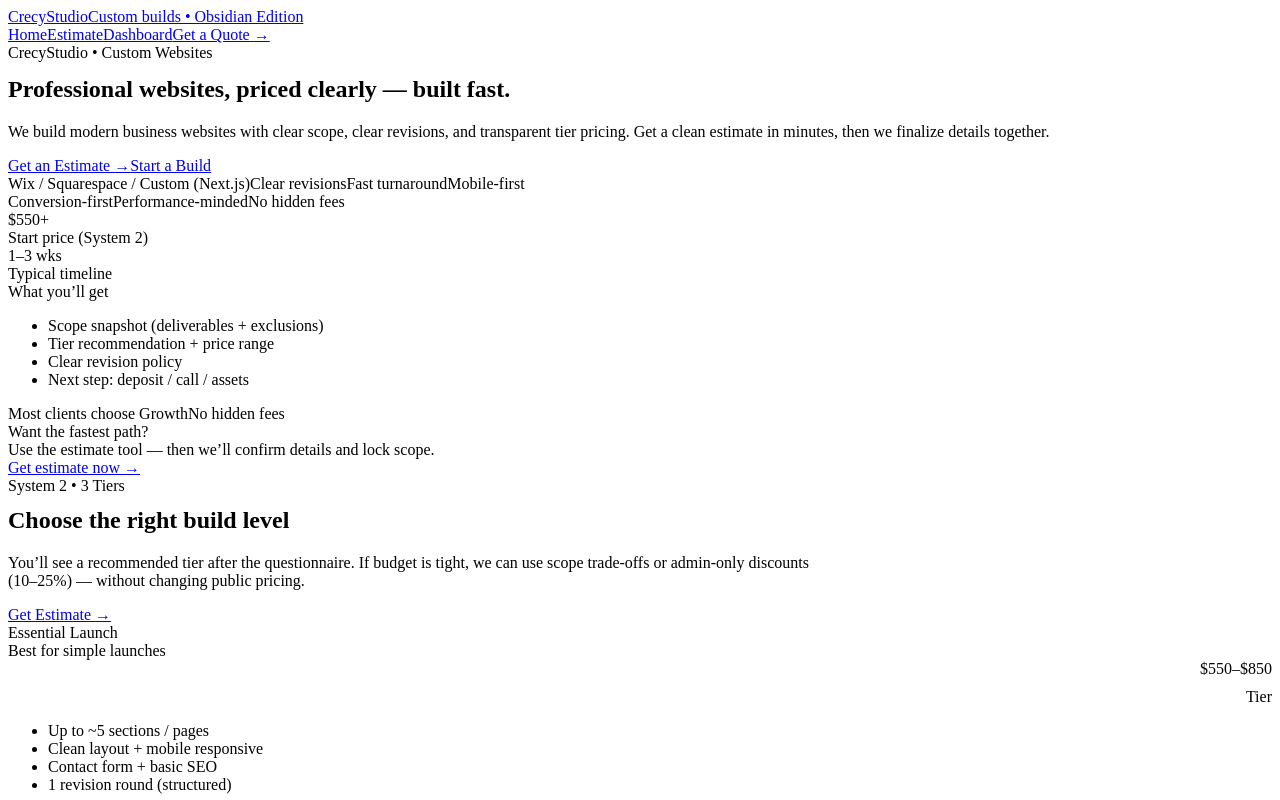
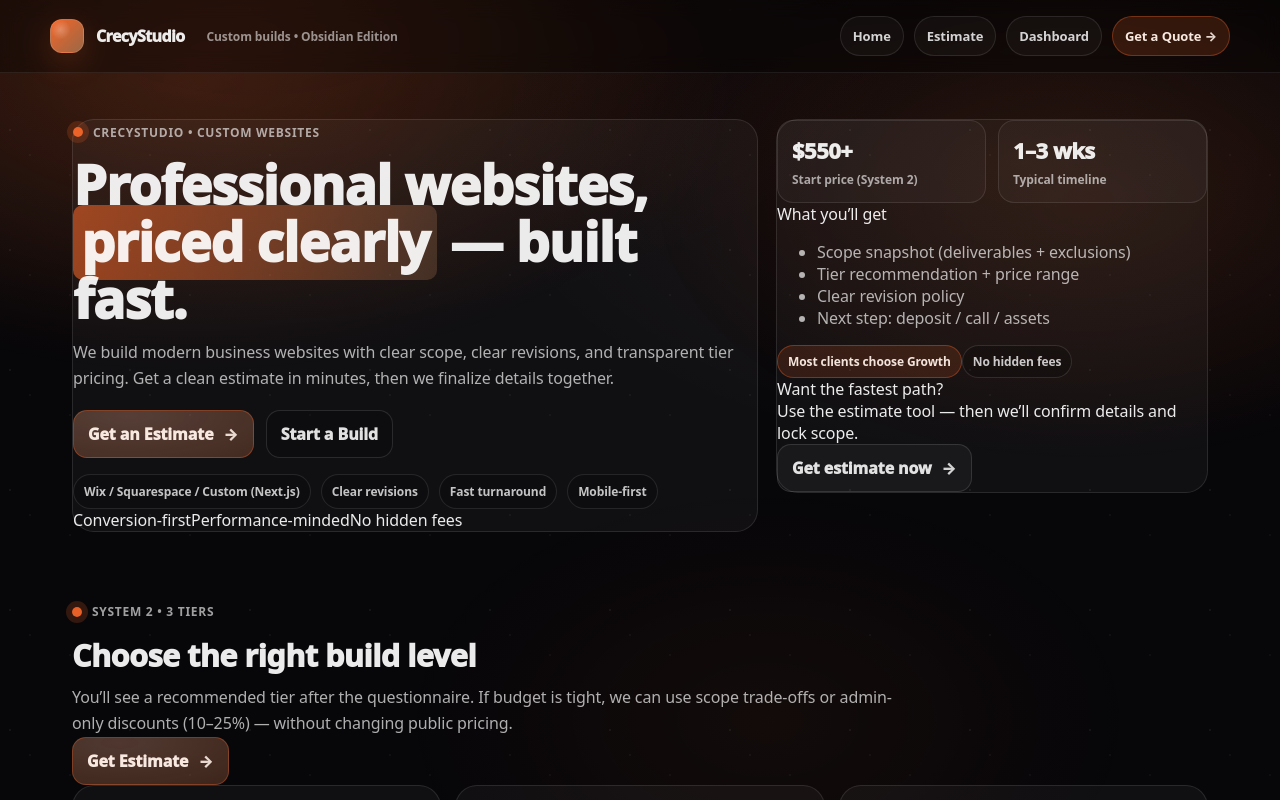
Before and after one commit to kkoly10/website-builder, a Next.js app: page / in a window 1280 px wide. Shown: the top 800 px of the page. Built offline with nearby package versions, Linux system fonts and the light colour scheme.

Commit message:
Update globals.css

```diff
--- a/app/globals.css
+++ b/app/globals.css
@@ -1,141 +1,413 @@
-/* ===== Estimate Stepper + Questionnaire (WOW+) ===== */
+/* ===============================
+   CrecyStudio — Obsidian Orange
+   "WOW" Brand System
+================================ */
 
-.stepper{
+:root{
+  --bg: #07070a;
+  --fg: rgba(255,255,255,0.92);
+  --muted: rgba(255,255,255,0.68);
+  --muted2: rgba(255,255,255,0.52);
+
+  --panel: rgba(255,255,255,0.06);
+  --panel2: rgba(255,255,255,0.08);
+  --stroke: rgba(255,255,255,0.12);
+  --stroke2: rgba(255,255,255,0.16);
+
+  --accent: #FF6A2A;
+  --accent2: #FFB07A;
+  --accentSoft: rgba(255,106,42,0.16);
+  --accentStroke: rgba(255,106,42,0.32);
+
+  --shadow: 0 14px 40px rgba(0,0,0,0.55);
+  --radius: 18px;
+  --radius2: 22px;
+}
+
+*{ box-sizing: border-box; }
+html, body{ height: 100%; }
+body{
+  margin: 0;
+  background: radial-gradient(1200px 600px at 20% 0%, rgba(255,106,42,0.10), transparent 55%),
+              radial-gradient(900px 500px at 80% 20%, rgba(255,106,42,0.06), transparent 60%),
+              var(--bg);
+  color: var(--fg);
+  font-family: ui-sans-serif, system-ui, -apple-system, Segoe UI, Roboto, Arial, "Apple Color Emoji","Segoe UI Emoji";
+  letter-spacing: -0.1px;
+}
+
+a{ color: inherit; text-decoration: none; }
+p{ margin: 0; color: var(--muted); line-height: 1.65; }
+ul{ color: var(--muted); }
+
+.container{
+  max-width: 1180px;
+  padding: 0 22px;
+  margin: 0 auto;
+}
+
+/* ---------- Background FX ---------- */
+.bgFx{
+  position: fixed;
+  inset: 0;
+  pointer-events: none;
+  background:
+    radial-gradient(900px 500px at 15% 10%, rgba(255,106,42,0.18), transparent 60%),
+    radial-gradient(700px 420px at 85% 25%, rgba(255,106,42,0.10), transparent 65%),
+    radial-gradient(600px 380px at 60% 90%, rgba(255,106,42,0.06), transparent 65%);
+  filter: blur(0px);
+  opacity: 0.9;
+  z-index: 0;
+}
+
+.starfield{
+  position: fixed;
+  inset: 0;
+  pointer-events: none;
+  background-image:
+    radial-gradient(circle at 10px 10px, rgba(255,255,255,0.16) 1px, transparent 1.5px),
+    radial-gradient(circle at 30px 35px, rgba(255,255,255,0.12) 1px, transparent 1.5px),
+    radial-gradient(circle at 70px 55px, rgba(255,255,255,0.10) 1px, transparent 1.5px);
+  background-size: 120px 120px;
+  opacity: 0.35;
+  z-index: 0;
+}
+
+/* ---------- Top Nav ---------- */
+.topNav{
+  position: sticky;
+  top: 0;
+  z-index: 10;
+  backdrop-filter: blur(10px);
+  background: rgba(0,0,0,0.35);
+  border-bottom: 1px solid rgba(255,255,255,0.08);
+}
+.navInner{
+  display: flex;
+  align-items: center;
+  justify-content: space-between;
+  gap: 16px;
+  padding: 16px 0;
+}
+.brand{
   display:flex;
+  align-items:center;
+  gap: 12px;
+  min-width: 240px;
+}
+.brandMark{
+  width: 34px;
+  height: 34px;
+  border-radius: 12px;
+  background:
+    radial-gradient(18px 18px at 30% 30%, rgba(255,255,255,0.25), transparent 55%),
+    linear-gradient(135deg, rgba(255,106,42,0.95), rgba(255,176,122,0.55));
+  border: 1px solid rgba(255,255,255,0.12);
+  box-shadow: 0 10px 30px rgba(255,106,42,0.20);
+}
+.brandText{
+  font-weight: 950;
+  letter-spacing: -0.6px;
+}
+.brandTag{
+  margin-left: 10px;
+  font-size: 12px;
+  color: rgba(255,255,255,0.55);
+  font-weight: 800;
+  white-space: nowrap;
+}
+.navLinks{
+  display: flex;
+  align-items: center;
   gap: 10px;
   flex-wrap: wrap;
-  align-items:center;
+  justify-content: flex-end;
+}
+.navLink{
   padding: 10px 12px;
-  border-radius: 16px;
-  border: 1px solid rgba(255,255,255,.10);
-  background: rgba(0,0,0,.18);
+  border-radius: 999px;
+  border: 1px solid rgba(255,255,255,0.10);
+  background: rgba(255,255,255,0.03);
+  color: rgba(255,255,255,0.82);
+  font-weight: 850;
+  font-size: 13px;
+  transition: transform .14s ease, border-color .14s ease, background .14s ease;
 }
-.stepperItem{
-  display:flex;
-  align-items:center;
+.navLink:hover{
+  transform: translateY(-1px);
+  border-color: rgba(255,255,255,0.16);
+  background: rgba(255,255,255,0.05);
+}
+.navCta{
+  border-color: var(--accentStroke);
+  background: var(--accentSoft);
+  color: rgba(255,240,232,0.96);
+}
+
+/* ---------- Typography ---------- */
+.h1{
+  font-size: clamp(34px, 4.2vw, 56px);
+  font-weight: 980;
+  letter-spacing: -1.0px;
+  line-height: 1.06;
+  margin: 0;
+}
+.h2{
+  font-size: clamp(22px, 2.4vw, 32px);
+  font-weight: 970;
+  letter-spacing: -0.6px;
+  margin: 0;
+}
+.kicker{
+  display: inline-flex;
+  align-items: center;
   gap: 10px;
+  font-size: 12px;
+  letter-spacing: 0.06em;
+  text-transform: uppercase;
+  font-weight: 900;
+  color: rgba(255,255,255,0.62);
+}
+.kickerDot{
+  width: 10px;
+  height: 10px;
+  border-radius: 999px;
+  background: rgba(255,106,42,0.9);
+  box-shadow: 0 0 0 6px rgba(255,106,42,0.18);
+}
+.underline{
+  background: linear-gradient(90deg, rgba(255,106,42,0.55), rgba(255,176,122,0.18));
+  padding: 0 8px 2px;
+  border-radius: 10px;
+  box-decoration-break: clone;
+}
+
+/* ---------- UI Blocks ---------- */
+.section{ padding: 42px 0; position: relative; z-index: 1; }
+.sectionSm{ padding: 20px 0; position: relative; z-index: 1; }
+
+.card{
+  border-radius: var(--radius2);
+  border: 1px solid rgba(255,255,255,0.10);
+  background: rgba(255,255,255,0.04);
+  box-shadow: 0 0 0 rgba(0,0,0,0);
+  position: relative;
+}
+.cardInner{ padding: 18px; }
+.cardHover{
+  transition: transform .16s ease, border-color .16s ease, background .16s ease, box-shadow .16s ease;
+}
+.cardHover:hover{
+  transform: translateY(-2px);
+  border-color: rgba(255,255,255,0.16);
+  background: rgba(255,255,255,0.06);
+  box-shadow: var(--shadow);
+}
+
+.panel{
+  border-radius: var(--radius2);
+  border: 1px solid rgba(255,255,255,0.10);
+  background: rgba(0,0,0,0.25);
+  overflow: hidden;
+}
+.panelHeader{
+  padding: 18px;
+  border-bottom: 1px solid rgba(255,255,255,0.08);
+  background: radial-gradient(600px 200px at 20% 0%, rgba(255,106,42,0.10), transparent 60%),
+              rgba(255,255,255,0.02);
+}
+.panelBody{ padding: 18px; }
+
+.hr{
+  height: 1px;
+  background: rgba(255,255,255,0.10);
+  margin: 16px 0;
+}
+
+/* ---------- Buttons ---------- */
+.btn{
+  display: inline-flex;
+  align-items: center;
+  justify-content: center;
+  gap: 10px;
+  padding: 12px 14px;
+  border-radius: 14px;
+  font-weight: 920;
+  border: 1px solid rgba(255,255,255,0.12);
+  background: rgba(255,255,255,0.04);
+  color: rgba(255,255,255,0.88);
+  transition: transform .14s ease, border-color .14s ease, background .14s ease;
+}
+.btn:hover{
+  transform: translateY(-1px);
+  border-color: rgba(255,255,255,0.18);
+  background: rgba(255,255,255,0.06);
+}
+.btnPrimary{
+  border-color: var(--accentStroke);
+  background: radial-gradient(500px 160px at 30% 10%, rgba(255,255,255,0.14), transparent 55%),
+              rgba(255,106,42,0.18);
+  color: rgba(255,240,232,0.96);
+}
+.btnGhost{
+  background: rgba(0,0,0,0.18);
+}
+.btnArrow{ opacity: .92; }
+
+/* ---------- Pills / Badges ---------- */
+.pills{ display:flex; gap: 10px; flex-wrap: wrap; margin-top: 16px; }
+.pill{
   padding: 8px 10px;
   border-radius: 999px;
-  border: 1px solid rgba(255,255,255,.10);
-  background: rgba(255,255,255,.03);
-  color: rgba(255,255,255,.70);
+  border: 1px solid rgba(255,255,255,0.10);
+  background: rgba(0,0,0,0.18);
+  color: rgba(255,255,255,0.76);
+  font-weight: 850;
+  font-size: 12px;
+}
+.badge{
+  display:inline-flex;
+  align-items:center;
+  gap: 8px;
+  padding: 7px 10px;
+  border-radius: 999px;
+  border: 1px solid rgba(255,255,255,0.12);
+  background: rgba(0,0,0,0.18);
+  color: rgba(255,255,255,0.78);
   font-weight: 900;
   font-size: 12px;
 }
-.stepperItem.active{
-  border-color: rgba(255,106,42,.28);
-  background: rgba(255,106,42,.10);
-  color: rgba(255,240,232,.92);
-}
-.stepperItem.done{
-  border-color: rgba(255,255,255,.16);
-  color: rgba(255,255,255,.80);
-}
-.stepperDot{
-  width: 22px;
-  height: 22px;
-  border-radius: 999px;
-  display:grid;
-  place-items:center;
-  font-weight: 950;
-  background: rgba(255,255,255,.06);
-  border: 1px solid rgba(255,255,255,.12);
-}
-.stepperLabel{ white-space: nowrap; }
-
-.qWrap{ display:grid; gap: 14px; }
-.qBlock{
-  border: 1px solid rgba(255,255,255,.10);
-  background: rgba(255,255,255,.03);
-  border-radius: 18px;
-  padding: 14px;
-}
-.qTitle{
-  font-weight: 980;
-  letter-spacing: -0.3px;
-}
-.qSub{
-  margin-top: 6px;
-  font-size: 12px;
-  color: rgba(255,255,255,.62);
-  line-height: 1.5;
-}
-.qGrid{
-  margin-top: 12px;
-  display:grid;
-  grid-template-columns: repeat(3, minmax(0,1fr));
-  gap: 10px;
-}
-@media (max-width: 980px){ .qGrid{ grid-template-columns: 1fr; } }
-
-.choice{
-  text-align:left;
-  padding: 12px 12px;
-  border-radius: 16px;
-  border: 1px solid rgba(255,255,255,.12);
-  background: rgba(0,0,0,.22);
-  color: rgba(255,255,255,.86);
-  cursor:pointer;
-  transition: transform .14s ease, border-color .14s ease, background .14s ease;
-}
-.choice:hover{
-  transform: translateY(-1px);
-  border-color: rgba(255,255,255,.18);
-  background: rgba(0,0,0,.28);
-}
-.choiceActive{
-  border-color: rgba(255,106,42,.34);
-  background: radial-gradient(420px 180px at 30% 20%, rgba(255,106,42,.18), transparent 60%),
-              rgba(255,106,42,.08);
-}
-.choiceTitle{ font-weight: 980; }
-.choiceDesc{
-  margin-top: 6px;
-  font-size: 12px;
-  color: rgba(255,255,255,.62);
-  line-height: 1.45;
+.badgeHot{
+  border-color: rgba(255,106,42,0.34);
+  background: rgba(255,106,42,0.14);
+  color: rgba(255,240,232,0.95);
 }
 
-.checkGrid{
-  margin-top: 12px;
-  display:grid;
-  grid-template-columns: 1fr 1fr;
-  gap: 10px;
+/* ---------- Homepage Layout helpers (already used by your app/page.tsx) ---------- */
+.hero{ padding: 46px 0 26px; position: relative; z-index: 1; }
+.heroGrid{
+  display: grid;
+  grid-template-columns: 1.35fr 0.85fr;
+  gap: 18px;
+  align-items: start;
 }
-@media (max-width: 700px){ .checkGrid{ grid-template-columns: 1fr; } }
+@media (max-width: 980px){ .heroGrid{ grid-template-columns: 1fr; } }
 
-.check{
+.heroCopy p{ margin-top: 12px; max-width: 720px; }
+.heroActions{
   display:flex;
-  gap: 10px;
-  align-items:center;
-  padding: 12px;
-  border-radius: 16px;
-  border: 1px solid rgba(255,255,255,.12);
-  background: rgba(0,0,0,.22);
-  color: rgba(255,255,255,.86);
-  font-weight: 850;
-  font-size: 12px;
-}
-.check input{
-  width: 16px;
-  height: 16px;
-  accent-color: #FF6A2A;
+  gap: 12px;
+  flex-wrap: wrap;
+  margin-top: 18px;
 }
 
-.twoCol{
+.heroSide .statRow{
   display:grid;
   grid-template-columns: 1fr 1fr;
   gap: 12px;
 }
-@media (max-width: 800px){ .twoCol{ grid-template-columns: 1fr; } }
+.stat{
+  border-radius: 16px;
+  border: 1px solid rgba(255,255,255,0.10);
+  background: rgba(255,255,255,0.03);
+  padding: 14px;
+}
+.statNum{
+  font-weight: 980;
+  letter-spacing: -0.5px;
+  font-size: 22px;
+  color: rgba(255,255,255,0.92);
+}
+.statLab{
+  margin-top: 6px;
+  font-size: 12px;
+  font-weight: 850;
+  color: rgba(255,255,255,0.62);
+}
 
-.qNav{
+.tierGrid{
+  display: grid;
+  grid-template-columns: repeat(3, minmax(0, 1fr));
+  gap: 14px;
+}
+@media (max-width: 980px){ .tierGrid{ grid-template-columns: 1fr; } }
+
+.tierHead{
   display:flex;
-  gap: 10px;
-  align-items:center;
-  margin-top: 12px;
+  justify-content: space-between;
+  align-items: flex-start;
+  gap: 12px;
 }
-.qNav .btn[disabled]{
-  opacity: .45;
-  pointer-events: none;
+.tierName{ font-weight: 980; letter-spacing: -0.4px; }
+.tierSub{ margin-top: 6px; font-size: 12px; color: rgba(255,255,255,0.62); font-weight: 850; }
+.tierPrice{ font-weight: 980; letter-spacing: -0.6px; font-size: 20px; color: rgba(255,255,255,0.92); }
+
+.tierList{
+  margin: 14px 0 0;
+  padding-left: 18px;
+  line-height: 1.75;
+  color: rgba(255,255,255,0.74);
 }
+.tierCTA{ display:flex; gap: 10px; flex-wrap: wrap; margin-top: 14px; }
+
+/* ---------- Form Controls ---------- */
+.fieldLabel{
+  font-size: 12px;
+  font-weight: 900;
+  color: rgba(255,255,255,0.66);
+  margin-bottom: 8px;
+}
+.input{
+  width: 100%;
+  padding: 12px 12px;
+  border-radius: 14px;
+  border: 1px solid rgba(255,255,255,0.12);
+  background: rgba(0,0,0,0.22);
+  color: rgba(255,255,255,0.92);
+  outline: none;
+  font-weight: 850;
+}
+.input::placeholder{ color: rgba(255,255,255,0.44); }
+.input:focus{
+  border-color: rgba(255,106,42,0.30);
+  box-shadow: 0 0 0 4px rgba(255,106,42,0.12);
+}
+
+.pTiny{
+  font-size: 12px;
+  color: rgba(255,255,255,0.62);
+  line-height: 1.6;
+}
+
+/* ---------- Footer ---------- */
+.footer{
+  border-top: 1px solid rgba(255,255,255,0.08);
+  background: rgba(0,0,0,0.35);
+  margin-top: 40px;
+  position: relative;
+  z-index: 1;
+}
+.footerInner{
+  display:flex;
+  align-items:flex-start;
+  justify-content: space-between;
+  gap: 18px;
+  padding: 22px 0;
+  flex-wrap: wrap;
+}
+.footerBrand{ font-weight: 950; color: rgba(255,255,255,0.90); }
+.footerSub{ margin-top: 6px; color: rgba(255,255,255,0.62); font-weight: 800; font-size: 12px; }
+.footerLinks{ display:flex; gap: 12px; flex-wrap: wrap; }
+.footerLink{
+  padding: 10px 12px;
+  border-radius: 999px;
+  border: 1px solid rgba(255,255,255,0.10);
+  background: rgba(255,255,255,0.03);
+  color: rgba(255,255,255,0.80);
+  font-weight: 850;
+  font-size: 12px;
+}
+.footerLink:hover{
+  border-color: rgba(255,255,255,0.16);
+  background: rgba(255,255,255,0.05);
+}
```
